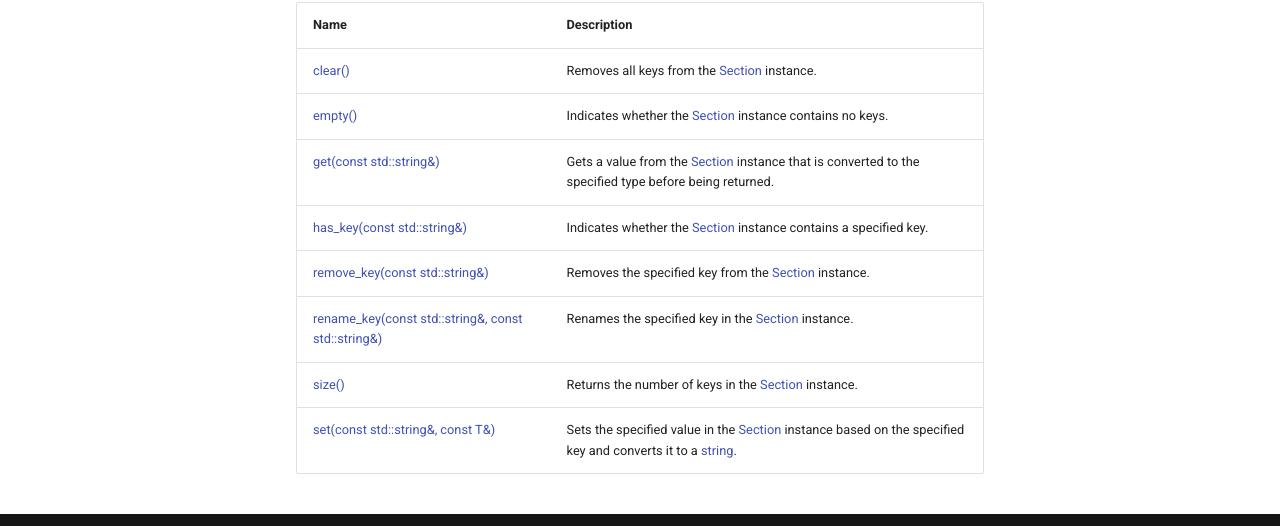
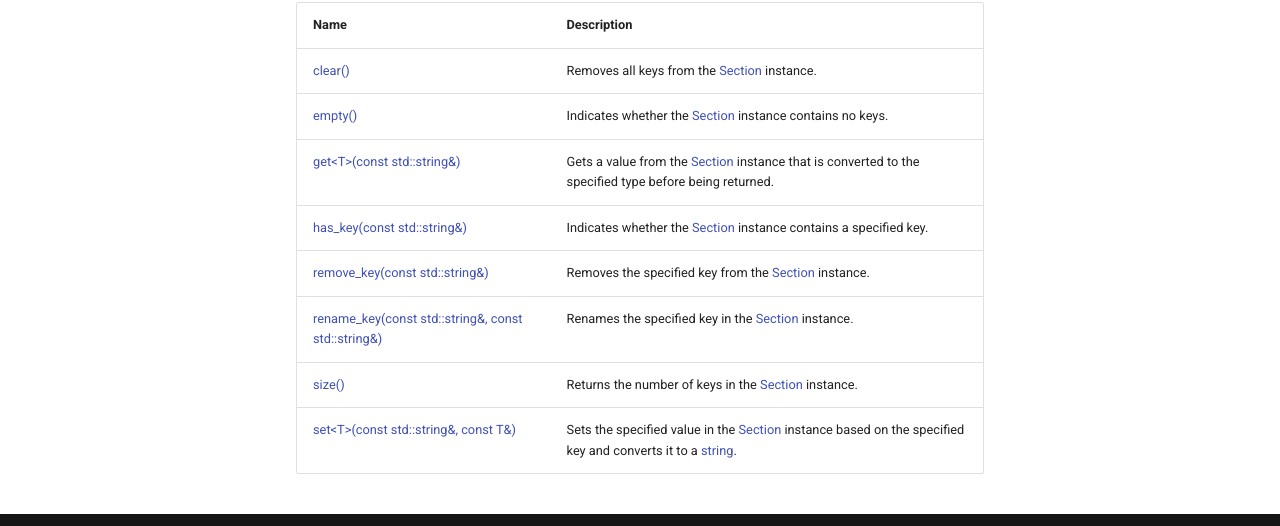
Before and after one commit to giosali/ini.h, an MkDocs documentation site: the page built from docs/api/section/section.md, in a window 1280 px wide and 1259 px high. Shown: the part 701-1227 px from the top of the window. Built offline with MkDocs 1.6.1 and Material for MkDocs 9.7.7, drawn with Linux system fonts in a browser that asks for light colours; comment, search, counter and statistics services are not loaded.

Commit message:
Escape arrow brackets

```diff
--- a/docs/api/section/section.md
+++ b/docs/api/section/section.md
@@ -24,9 +24,9 @@ Represents a section of an INI file.
 | :-- | :---------- |
 | [clear()](functions/clear.md) | Removes all keys from the [Section](section.md) instance. |
 | [empty()](functions/empty.md) | Indicates whether the [Section](section.md) instance contains no keys. |
-| [get<T>(const std::string&)](functions/get) | Gets a value from the [Section](section.md) instance that is converted to the specified type before being returned. |
+| [get<T\>(const std::string&)](functions/get) | Gets a value from the [Section](section.md) instance that is converted to the specified type before being returned. |
 | [has_key(const std::string&)](functions/has_key.md) | Indicates whether the [Section](section.md) instance contains a specified key. |
 | [remove_key(const std::string&)](functions/remove_key.md) | Removes the specified key from the [Section](section.md) instance. |
 | [rename_key(const std::string&, const std::string&)](functions/rename_key.md) | Renames the specified key in the [Section](section.md) instance. |
 | [size()](functions/size.md) | Returns the number of keys in the [Section](section.md) instance. |
-| [set<T>(const std::string&, const T&)](functions/set.md) | Sets the specified value in the [Section](section.md) instance based on the specified key and converts it to a [string](https://en.cppreference.com/w/cpp/string/basic_string). |
+| [set<T\>(const std::string&, const T&)](functions/set.md) | Sets the specified value in the [Section](section.md) instance based on the specified key and converts it to a [string](https://en.cppreference.com/w/cpp/string/basic_string). |
```
